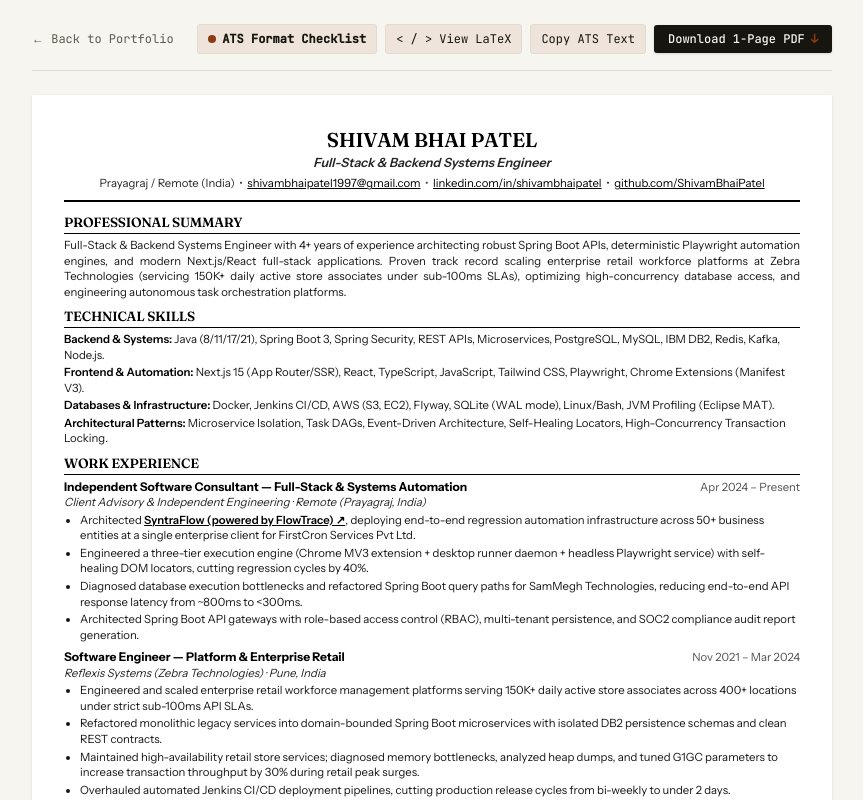
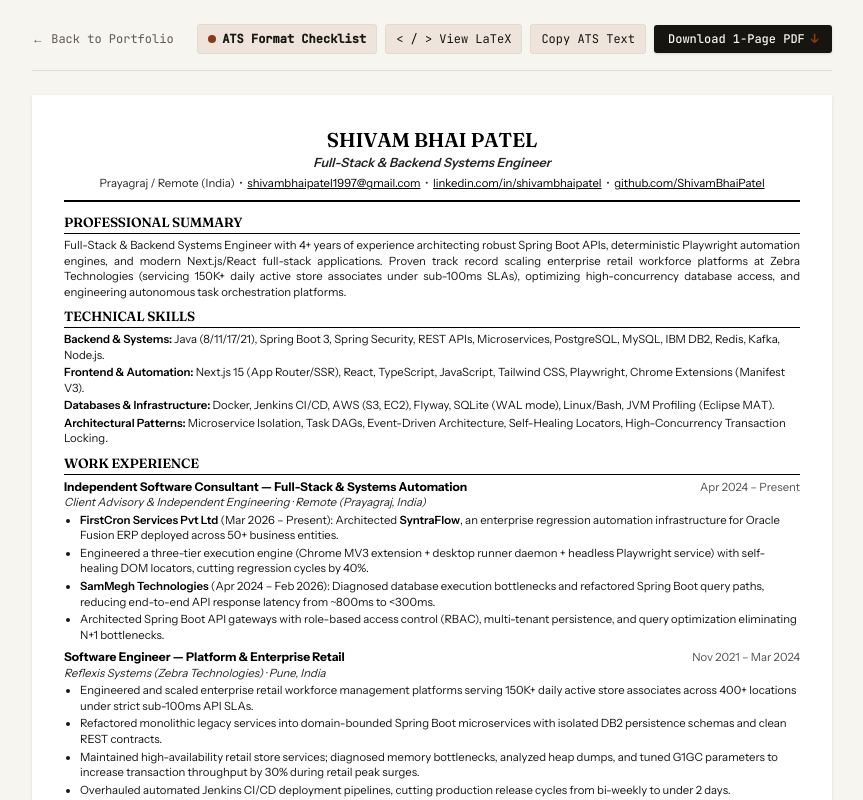
Before and after one commit to ShivamBhaiPatel/portfolio, a Next.js app: page /resume in a window 1280 px wide. Shown: the top 800 px of the page, without its empty margins (208-1071 px from the left). Built offline with nearby package versions, Linux system fonts and the light colour scheme.

Commit message:
fix(resume): remove erroneous FlowTrace mention and link from SyntraFlow experience

```diff
--- a/components/resume-sheet.tsx
+++ b/components/resume-sheet.tsx
@@ -96,26 +96,16 @@
           </div>
           <ul className="list-disc list-outside pl-4 space-y-0.5 text-neutral-900 text-[8.5pt] leading-snug">
             <li>
-              Architected{" "}
-              <a
-                href="https://shivambhaipatel.com/work/flowtrace"
-                target="_blank"
-                rel="noopener noreferrer"
-                className="underline text-black font-semibold hover:text-accent"
-                title="View FlowTrace case study"
-              >
-                SyntraFlow (powered by FlowTrace) ↗
-              </a>
-              , deploying end-to-end regression automation infrastructure across 50+ business entities at a single enterprise client for FirstCron Services Pvt Ltd.
+              <strong className="font-semibold text-black">FirstCron Services Pvt Ltd</strong> (Mar 2026 – Present): Architected <strong className="font-semibold text-black">SyntraFlow</strong>, an enterprise regression automation infrastructure for Oracle Fusion ERP deployed across 50+ business entities.
             </li>
             <li>
               Engineered a three-tier execution engine (Chrome MV3 extension + desktop runner daemon + headless Playwright service) with self-healing DOM locators, cutting regression cycles by 40%.
             </li>
             <li>
-              Diagnosed database execution bottlenecks and refactored Spring Boot query paths for SamMegh Technologies, reducing end-to-end API response latency from ~800ms to &lt;300ms.
+              <strong className="font-semibold text-black">SamMegh Technologies</strong> (Apr 2024 – Feb 2026): Diagnosed database execution bottlenecks and refactored Spring Boot query paths, reducing end-to-end API response latency from ~800ms to &lt;300ms.
             </li>
             <li>
-              Architected Spring Boot API gateways with role-based access control (RBAC), multi-tenant persistence, and SOC2 compliance audit report generation.
+              Architected Spring Boot API gateways with role-based access control (RBAC), multi-tenant persistence, and query optimization eliminating N+1 bottlenecks.
             </li>
           </ul>
         </div>
```
